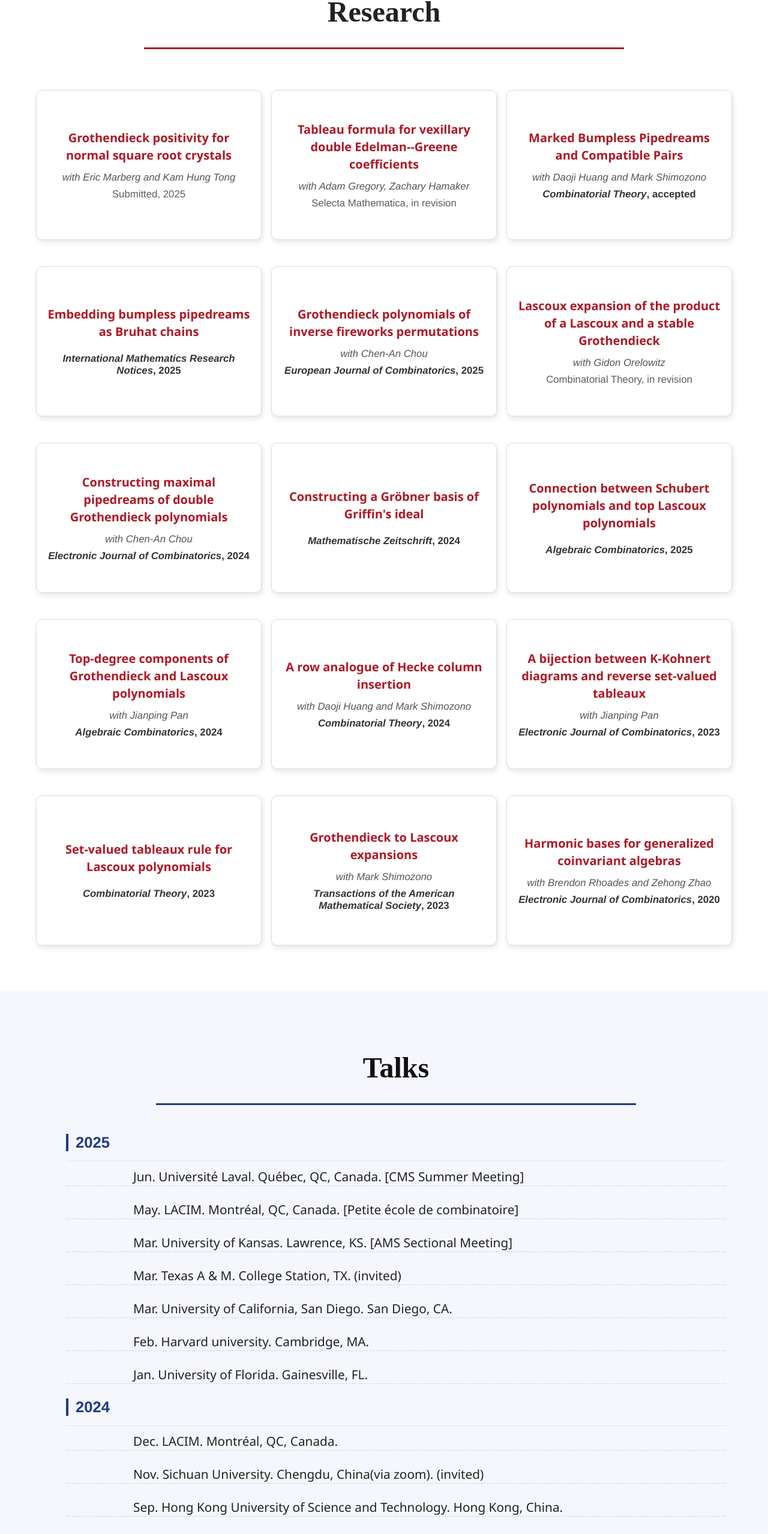
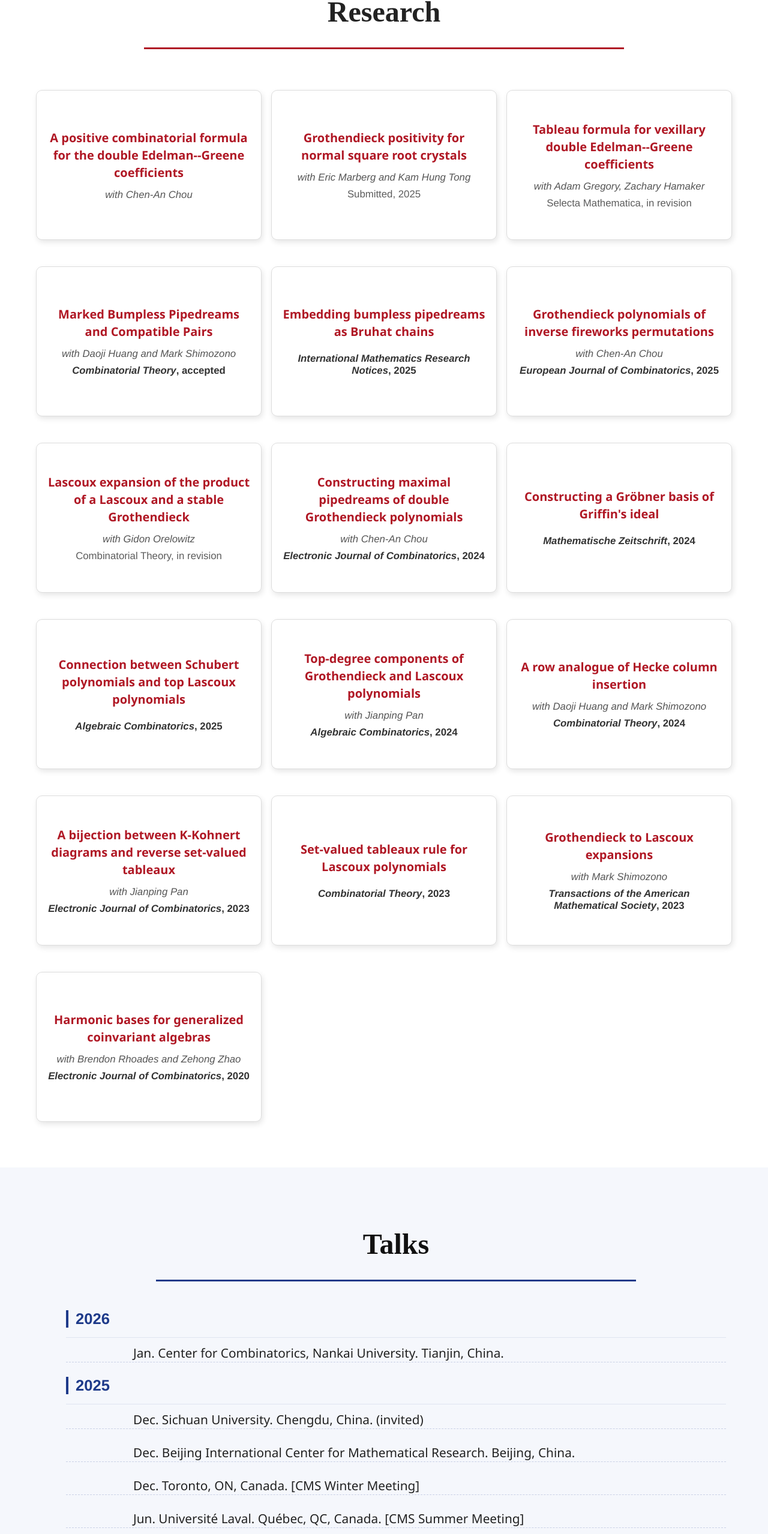
Before and after one commit to tianyi-math/tianyi-math.github.io, a plain HTML site: page index.html in a window 1280 px wide. Shown: the part 944-3501 px from the top of the page at 60% size. Drawn offline with Linux system fonts and the light colour scheme.

Commit message:
update Double EG paper

```diff
--- a/index.html
+++ b/index.html
@@ -161,8 +161,20 @@ cards.forEach(card => {
 });
 
 
+
+
 </script>
 <ul class="M_paper-list mobile-only">
+<li>
+  <div class="fade-in-item">
+    <div class="M_paper-title">
+        <b>16. A positive combinatorial formula for the double Edelman--Greene coefficients</b>
+        <a href="https://arxiv.org/abs/2512.12185" target="_blank">[PDF]</a>
+    </div>
+    <div class="M_collaborator">with Chen-An Chou</div>
+  </div>
+</li>
+
 <li>
   <div class="fade-in-item">
     <div class="M_paper-title">
@@ -330,6 +342,20 @@ cards.forEach(card => {
 </ul>
 
 <div class="card-grid">
+
+    <div class="card-container fade-in-item desktop-only" ><div class="wiggle-on-hover">
+    <div class="card-inner" data-topics="bumpless pipedream">
+      <div class="card-front">
+          <div class="paper-title-container">
+              <a class = "paper-title" href="https://www.arxiv.org/abs/2412.20615" target="_blank"><b>A positive combinatorial formula for the double Edelman--Greene coefficients</b> </a></div>
+        <div class="paper-meta">with Chen-An Chou</div>
+      </div>
+      <div class="card-back">
+        <p class="abstract">We give a positive combinatorial formula for double Edelman--Greene coefficients, resolving a problem of Lam--Lee--Shimozono. </p>
+      </div>
+      </div></div>
+  </div>
+
   <div class="card-container fade-in-item desktop-only" > <div class="wiggle-on-hover">
     <div class="card-inner" data-topics="grothendieck polynomial,crystal">
       <div class="card-front">
@@ -359,7 +385,7 @@ cards.forEach(card => {
       </div>
       <div class="card-back">
 
-        <p class="abstract">We give a tableau formula for vexillary double Edelman-Greene coefficients that is manifestly Graham-positive.</p>
+        <p class="abstract">We give a tableau formula for vexillary double Edelman--Greene coefficients that is manifestly Graham-positive.</p>
       </div>
       </div></div>
   </div>
@@ -574,8 +600,16 @@ cards.forEach(card => {
   <h2 class="section-title fade-in-item">Talks</h2>
   <div class="center-underline fade-in-underline desktop-only" id = "talks_underline"></div>
 <div class = "talks-container">
+
+  <div class="talk-year fade-in-item">2026</div>
+  <ul class="talk-list">
+      <li class="fade-in-item">Jan. Center for Combinatorics, Nankai University. Tianjin, China.</li>
+  </ul>
   <div class="talk-year fade-in-item">2025</div>
   <ul class="talk-list">
+      <li class="fade-in-item">Dec. Sichuan University. Chengdu, China. (invited)</li>
+      <li class="fade-in-item">Dec. Beijing International Center for Mathematical Research. Beijing, China.</li>
+      <li class="fade-in-item">Dec. Toronto, ON, Canada. [CMS Winter Meeting]</li>
       <li class="fade-in-item">Jun. Université Laval. Québec, QC, Canada. [CMS Summer Meeting]</li>
       <li class="fade-in-item">May. LACIM. Montréal, QC, Canada. [Petite école de combinatoire]</li>
       <li class="fade-in-item">Mar. University of Kansas. Lawrence, KS. [AMS Sectional Meeting]</li>
```
Also changed, not shown: 1 other file.
